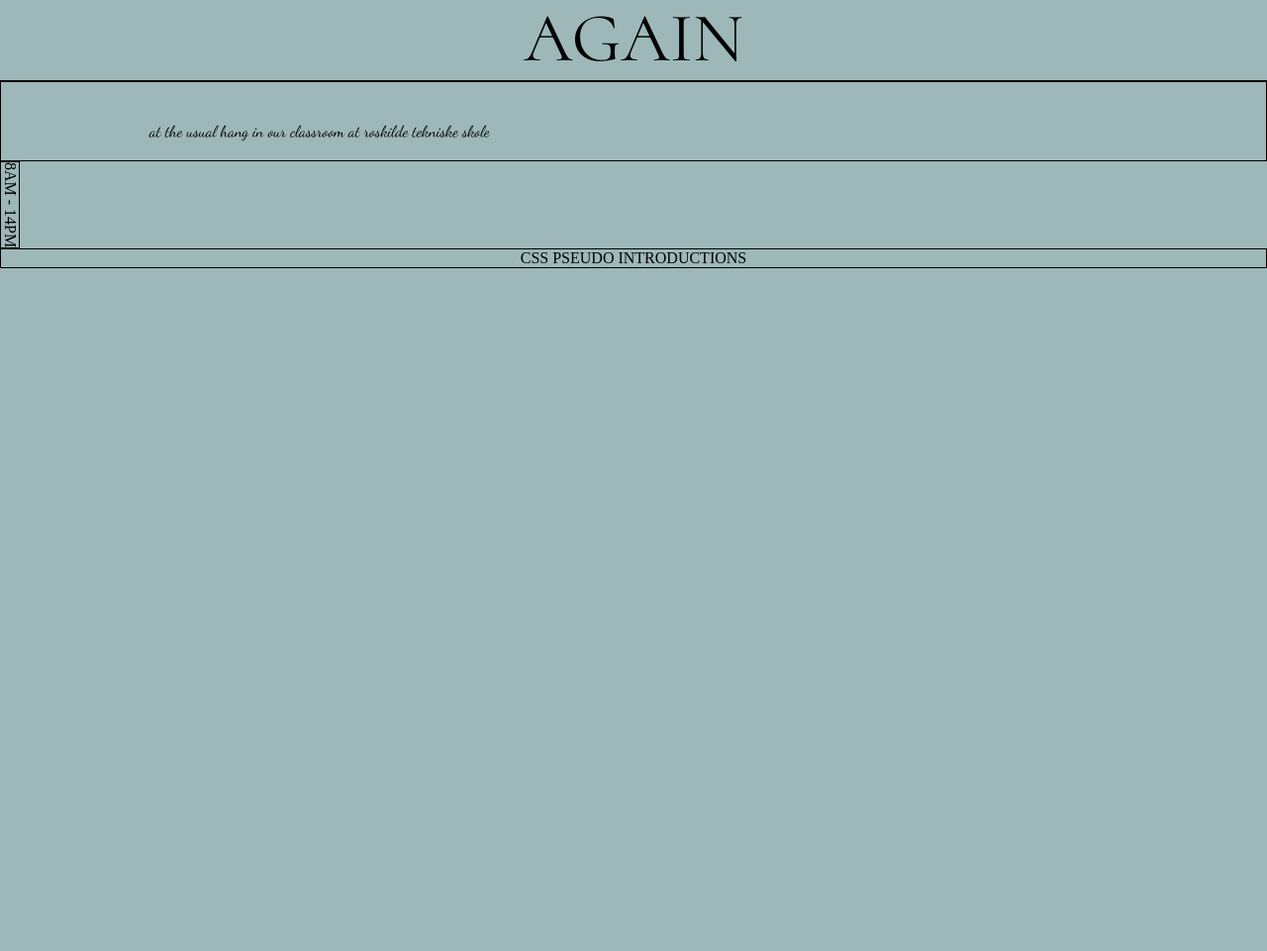
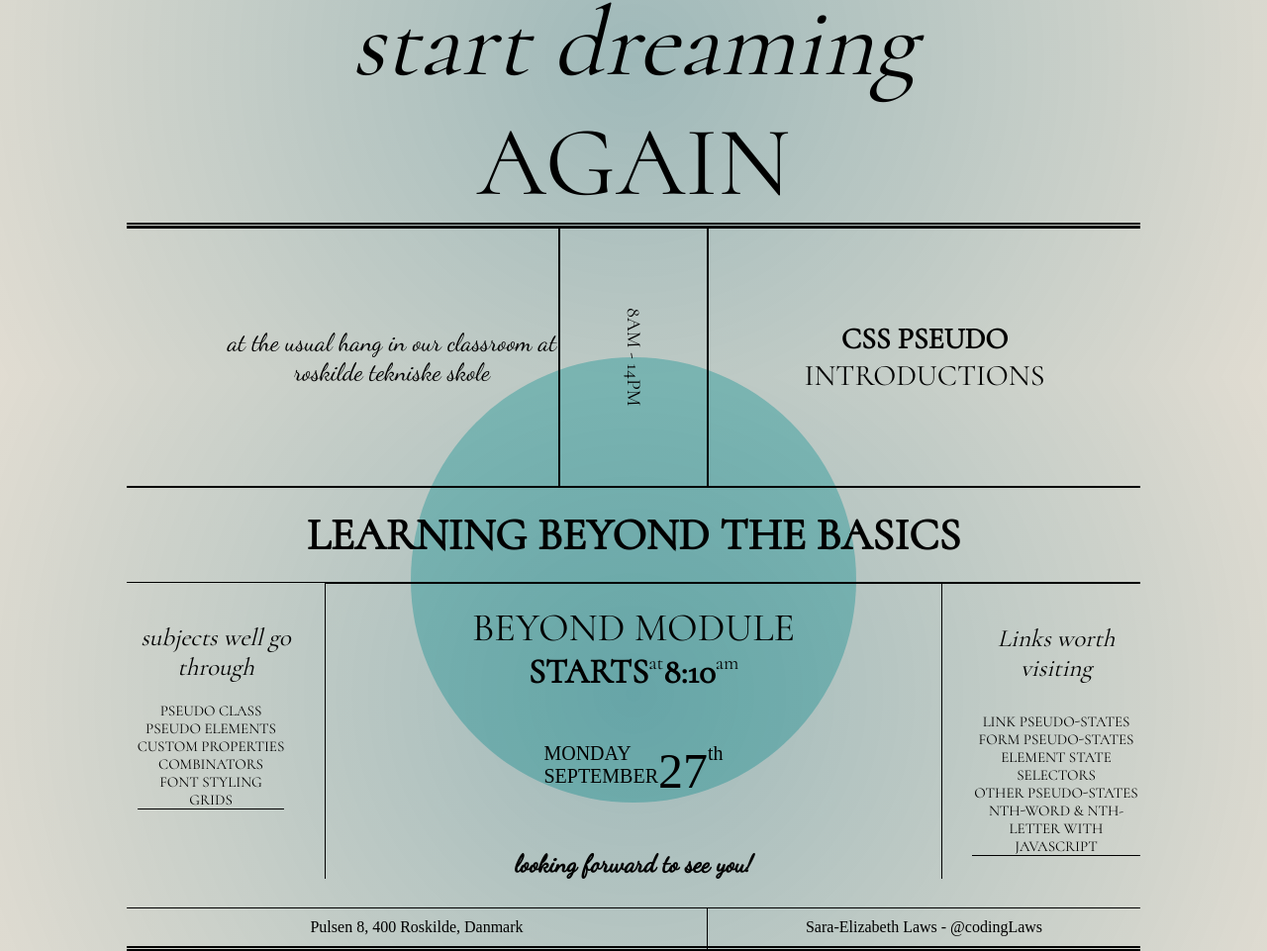
Before and after one commit to ZahraSH67/Landingspage, a plain HTML site: page index.html in a window 1280 px wide. Shown: the part 259-1220 px from the top of the page at 99% size. Before the commit the page ends 800 px from the top, so only its background shows below. Drawn offline with Linux system fonts and the light colour scheme.

Commit message:
I finished the project.

```diff
--- a/CSS/base.css
+++ b/CSS/base.css
@@ -1,4 +1,3 @@
-/* همه تنظیمات اولیه  */
 
 *{
     margin: 0;
@@ -6,61 +5,250 @@
     box-sizing: border-box;
  }
  .container {
+    margin: auto;
+    width: 80%;
+    height: 80vh;
     background-color: var(--base-color);
- }
- .first-part{
-     border-bottom: 1px double black;
-     font-family: var(--base-font)
+    background: radial-gradient(circle, var(--base-color)0%, var(--accent-color)100%);
+    background-image: radial-gradient(circle, var(--base-color)0%, var(--accent-color)100%);
  }
 
- .parag-first-part{
+
+main div {
+    overflow: hidden;
+}
+ header{
+    border-bottom: var(--accent-border);
+    font-family: var(--base-font);
+ }
+
+ header p{
     text-transform: uppercase;
-     font-size: 70px;
+    font-size: 100px;
     display: flex;
     justify-content: center;
     justify-items: center;
     font-weight: 300;
  }
- .parag-first-part:nth-child(3) {
+
+ header p:nth-child(3) {
     text-transform: lowercase;
     font-style: oblique;
  }
- /* .second-part {
-     display: grid;
-     grid-template-columns: 45% 10% 45%;
- } */
- div.second-part div:nth-child(1) {
-     /* grid-column: 1/2; */
-     border: 1px solid black;
-     padding-top: 40px;
-     padding-bottom: 20px;
-     /* padding-right: 20px; */
-     padding-left: 150px;
-     font-family: 'Dancing Script', cursive;
+.location {
+    font-size: 25px;
+    padding-left: 100px;
+    padding-top: 100px;
+    padding-bottom: 100px;
+    display: flex;
+    justify-content: center;
+    align-items: center;
+     border-top: var(--base-border);
+     border-right: var(--base-border);
+     border-bottom: var(--base-border);
+     font-family: var(--accent-font);
+     text-align: center;
  }
- div.second-part div:nth-child(2) {
-     /* grid-column: 2/3; */
-     border: 1px solid black;
-     writing-mode: vertical-rl;
-     display: flex;
-     align-items: center;
- }
- div.second-part div:nth-child(3) {
-     /* grid-column: 3/4; */
-     border: 1px solid black;
+ .time , .introduction {
+    font-family: var(--base-font);
      display: flex;
      justify-content: center;
      align-items: center;
  }
- /* .third-part, .fourth-part, .fifth-part {
+.time {
+    border: var(--base-border);
+    flex-direction: column;
+    writing-mode: vertical-rl;
+    font-size: 20px;
+    padding: 10px;
+ }
+ .introduction{
+    font-size: 30px;
+    display: flex;
+    flex-direction: column;
+    font-weight: 300;
+    border-top: var(--base-border);
+    border-left: var(--base-border);
+    border-bottom: var(--base-border);
+ }
+ .introduction p span:first-child{
+    font-weight: bold;
+ }
+.title {
+    border-top: var(--base-border);
+    border-bottom: var(--base-border);
+    font-family: var(--base-font);
+    font-size: 45px;
+    font-weight: 800;
+}
+.dato{
+    padding: 0;
+    display: flex;
+    flex-direction: column;
+    border-top: var(--base-border);
+    border-right: var(--base-border);
+    border-left: var(--base-border);
+ }
+.dato p:first-child{
+    font-size: 40px;
+    display: flex;
+    justify-content: center;
+    align-items: flex-start;
+    padding-top: 20px;
+    font-family: var(--base-font);
+ }
+
+.dato p:nth-child(2) {
+    /* padding-bottom: 40px; */
+    display: flex;
+    justify-content: center;
+    align-items: flex-start;
+    font-size: 35px;
+    font-family: var(--base-font);
+    font-weight: bold;
+ }
+ .dato p:nth-child(3){
+    display: flex;
+    justify-content: center;
+    align-items: flex-start;
+    font-size: 20px;
+    padding-top: 50px;
+ }
+.normal-font{
+  font-weight: normal;
+  font-size: 20px;
+
+ }
+.design-font {
+    display: flex;
+    flex-direction: column;
+    font-size: 50px;
+ }
+
+.dato p:nth-child(4) {
+    font-family: var(--accent-font);
+    font-size: 25px;
+    padding-top: 50px;
+    /* padding-bottom: 20px; */
+    font-weight: bold;
+    display: flex;
+    justify-content: center;
+    align-items: flex-end;
+ }
+
+ .title, .subjects {
+     display: flex;
+     flex-direction: column;
+     justify-content: center;
+     align-items: center;
+     padding-top:20px;
+     padding-bottom: 20px;
+ }
+
+
+.subjects{
+    /* padding-top: 0; */
+    text-transform: uppercase;
+    font-family: var(--base-font);
+    display: flex;
+    flex-direction: column;
+    justify-content: center;
+    margin-top: 20px;
+    width: 200px;
+    height: fit-content;
+    align-items: center;
+    font-size: 15px;
+    padding-right: 30px;
+    /* background-color: brown; */
+
+}
+.subjects p:nth-child(1) {
+    /* background-color: brown; */
+    font-family: var(--base-font);
+    font-style: italic;
+    font-size: 25px;
+    padding-bottom: 20px;
+    text-transform: lowercase;
+    padding-left: 10px;
+    text-align: center;
+}
+
+.links {
+    display: flex;
+    border-top: var(--base-border);
+    flex-direction: column;
+    justify-content: center;
+    margin-bottom: 20px;
+    width:200px;
+    height: fit-content;
+    align-items: center;
+    padding-left: 30px;
+    /* padding: 20px; */
+    font-size: 15px;
+}
+.links p:first-child {
+    font-family: var(--base-font);
+    font-style: italic;
+    font-size: 25px;
+    padding-top: 40px;
+    padding-bottom: 30px;
+    text-align: center;
+}
+
+.links ul,.subjects ul{
+    list-style: none;
+    text-align: center;
+    border-bottom: var(--base-border);
+}
+
+.links ul li a {
+    text-decoration: none;
+    color: black;
+    font-family: var(--base-font);
+    font-size: 15px;
+    /* padding: 10px; */
+}
+
+.links ul li a:hover{
+    color: var(--base-color);
+}
+
+.empty {
+    border-bottom: var(--base-border);
+    height: 30px;
+}
+
+.address-left {
+    padding: 10px;
+    font-weight: 300;
     display: flex;
     justify-content: center;
     align-items: center;
-     border: 1px solid black;
-     padding-top: 50px;
-     padding-bottom: 50px;
+    border-right: var(--base-border);
+    border-bottom: var(--accent-border);
+
 }
- .fourth-part, .fifth-part {
-     flex-direction: column;
+.address-right{
+    display: flex;
+    justify-content: center;
+    align-items: center;
+    padding: 10px;
+    font-weight: 300;
+    border-bottom: var(--accent-border);
 }
-  */
+
+
+
+@media screen and (max-width: 600px){
+      main{width: 80%;}
+      .dato{
+        background-color: var(--circle-color);
+        mix-blend-mode: multiply;
+      }
+      .address-left{
+        border-top: var(--base-border);
+      }
+      .address-right{
+        border-bottom: var(--base-border);
+      }
+}
--- /dev/null
+++ b/CSS/circle.css
@@ -0,0 +1,21 @@
+.circle {
+
+    grid-row: 2/7;
+    grid-column: 4/-4;
+    z-index: -10;
+    width: 450px;
+    height: 450px;
+    background-color: var(--circle-color);
+    mix-blend-mode: multiply;
+    border-radius: 100%;
+    /* position: absolute;
+    left: 50%;
+    top: 70%;
+    transform: translate(-50%, -70%); */
+}
+@media screen and (max-width: 600px){
+    .circle{
+       display: none;
+    }
+
+}
--- a/CSS/layout.css
+++ b/CSS/layout.css
@@ -1,45 +1,87 @@
  /* size
  grid */
 
-main {
-    display: grid;
-    grid: repeat(8, calc(100vw/8)/auto-flow);
-    /* grid-template-areas:"h h h h h x s s s s s"
-                        "h h h h h x s s s s s"
-                        "m m m m m m m m m m m"
-                        "v v v g g g g g k k k"
-                        "v v v g g g g g k k k"
-                        "v v v g g g g g k k k"
-                        "v v v g g g g g k k k"
-                        "l l l l l j j j j j j"
-
-                        ; */
+main{
+   display: grid;
+   grid: auto /repeat(9,1fr);
 }
 
 
-/* .second-part{
-    display: grid;
-
-    grid-template-columns: 45% 10% 45%;
- } */
- div.second-part div:nth-child(1)
- {
-    /* grid-row: 1/3; */
-    /* grid-column:1/2; */
-    grid-column: 3 span;
-    /* grid-area: h;  */
+.location{
+   grid-column: 1/5;
+   grid-row: 1/span 2;
+ }
+ .time{
+   grid-column:5/6;
+   grid-row: 1/span 2;
  }
 
- div.second-part div:nth-child(2){
-    /* grid-row: 1/3; */
-    /* grid-column: 2/3; */
-    grid-column: 2 span;
-    /* grid-area: x;  */
+ .introduction{
+   grid-column: 6/-1;
+   grid-row: 1/span 2;
  }
 
- div.second-part div:nth-child(3)
- {
-    /* grid-column: 3/4 ; */
-    grid-column: 3 span;
-    /* grid-area: s; */
- }
+.title{
+   grid-column: 1/-1;
+   grid-row: 3/span 1;
+}
+.subjects{
+   grid-column: 1/3;
+   grid-row: 4/span 3;
+}
+
+ .dato{
+  grid-column: 3/8;
+  grid-row: 4/span 3;
+}
+.links{
+   grid-row: 4/ span 3;
+   grid-column: 8/-1;
+}
+
+.empty{
+   grid-row: 7/span 1;
+   grid-column: 1/-1;
+}
+
+.address-left{
+   grid-row: 8/span 1;
+   grid-column: 1/6;
+}
+.address-right{
+   grid-row: 8/span 1;
+   grid-column: 6/-1;
+}
+
+
+
+@media screen and (max-width: 600px) {
+
+   .dato{
+      grid-column: 1/-1;
+      grid-row: 4/span 4;
+   }
+   .subjects{
+      grid-column: 1/-1;
+      grid-row: 8/ span 4;
+   }
+   .links{
+      grid-column: 1/-1;
+      grid-row: 12/ span 4;
+
+   }
+   .empty{
+      grid-column: 1/-1;
+      grid-row: 16/span 1;
+   }
+   .address-left {
+      grid-column: 1/-1;
+     grid-row: 17/span 1;
+   }
+   .address-right{
+      grid-column: 1/-1;
+      grid-row: 18/span 1;
+   }
+
+
+}
--- a/CSS/style.css
+++ b/CSS/style.css
@@ -1,5 +1,5 @@
 @import url('https://fonts.googleapis.com/css2?family=Cormorant&family=Dancing+Script&display=swap');
-
 @import url('variables.css');
 @import url('base.css');
 @import url('layout.css');
+@import url('circle.css');
--- a/CSS/variables.css
+++ b/CSS/variables.css
@@ -6,6 +6,5 @@
     --base-font: 'Cormorant', serif;
     --accent-font:'Dancing Script', cursive;
     --base-border: 1px solid black;
-    --accent-border: 1px double black;
-
+    --accent-border: 5px double black;
 }
--- a/index.html
+++ b/index.html
@@ -7,53 +7,87 @@
     <title>Landingspage</title>
     <link rel="stylesheet" href="CSS/style.css">
 </head>
+
+
 <body class="container">
-    <header class="first-part">
-        <p class="parag-first-part">it's time</p>
-        <p class="parag-first-part">to</p>
-        <p class="parag-first-part">start dreaming</p>
-        <p class="parag-first-part">again</p>
+    <header>
+        <p>it's time</p>
+        <p>to</p>
+        <p>start dreaming</p>
+        <p>again</p>
     </header>
 
     <main>
+        <section class="location">
+            <p>at the usual hang in our classroom at roskilde tekniske skole</p>
+        </section>
+        <section class="time">
+            <p>8AM - 14PM</p>
+        </section>
+        <section class="introduction">
+            <p>
+                <span>CSS PSEUDO </span>
 
-        <div class="second-part">
-            <div id="first-div">at the usual hang in our classroom at roskilde tekniske skole</div>
-            <div id="second-div">8AM - 14PM</div>
-            <div id="third-div">CSS PSEUDO INTRODUCTIONS</div>
-        </div>
+                <div>  INTRODUCTIONS</div>
+            </p>
+        </section>
 
-        <!-- <div class="third-part">
+        <section class="title">
             LEARNING BEYOND THE BASICS
-        </div>
+        </section>
 
-        <div class="fourth-part">
-            <p>BEYOND MODULE</p>
-            <P>STARTS <SPAn>at</SPAn> 8:10 <span>am</span></P>
-            <div>
-                <span>MONDAY SEPTEMBER</span>
-                <Span>27</Span>
-                <span>th</span>
-                </div>
+        <div class="circle"></div>
+
+
+        <section class="dato">
+                <p>BEYOND MODULE</p>
+                <P>STARTS
+                    <span class="normal-font"> at </span>
+                    8:10
+                    <span class="normal-font"> am </span>
+                </P>
+                <p> MONDAY <br>SEPTEMBER
+                  <span class="design-font">27</span> th
+                    <!-- <span>MONDAY </span>
+                    <div>SEPTEMBER</div>
+                    <Span>27</Span>
+                    <span>SEPTEMBER</span>
+                    <span>th</span> -->
+                </p>
                 <p>looking forward to see you!</p>
-            </div>
-        <div class="fifth-part">
-            <h>Subjects well go through</p>
-            <p>pseudo class</p>
-            <p>pseudo elements</p>
-            <p>custom properties</p>
-            <p>combinators</p>
-            <p>font styling</p>
-            <p>grids</p>
-        </div>
-        <div class="sixth-part">
-            <p>Links worth visiting</p>
-            <p><a href="https://daily-dev-tips.com/posts/css-pseudo-classes-links/"></a>LINK PSEUDO-STATES</p>
-            <p><a href="https://daily-dev-tips.com/posts/css-pseudo-classes-forms/"></a>FORM PSEUDO-STATES</p>
-            <p><a href="https://daily-dev-tips.com/posts/css-pseudo-classes-element-states/"></a>ELEMENT STATE SELECTORS</p>
-            <p><a href=""></a>OTHER PSEUDO-STATES</p>
-            <p><a href=""></a></p>
-        </div> -->
+        </section>
+
+            <section class="subjects">
+                <p>Subjects well go through</p>
+                <ul>
+                    <li>pseudo class</li>
+                    <li>pseudo elements</li>
+                    <li>custom properties</li>
+                    <li>combinators</li>
+                    <li>font styling</li>
+                    <li>grids</li>
+                </ul>
+            </section>
+            <section class="links">
+                <p>Links worth visiting</p>
+                <ul>
+                    <li><a href="https://daily-dev-tips.com/posts/css-pseudo-classes-links/">LINK PSEUDO-STATES</a></li>
+                    <li><a href="https://daily-dev-tips.com/posts/css-pseudo-classes-forms/">FORM PSEUDO-STATES</a></li>
+                    <li><a href="https://daily-dev-tips.com/posts/css-pseudo-classes-element-states/">ELEMENT STATE SELECTORS</a></li>
+                    <li><a href="https://daily-dev-tips.com/posts/css-pseudo-classes-other-states/">OTHER PSEUDO-STATES</a></li>
+                    <li><a href="https://codepen.io/tomhodgins/pen/YJZyPr">NTH-WORD & NTH-LETTER WITH JAVASCRIPT</a></li>
+                </ul>
+            </section>
+        <!-- </div> -->
+
+            <div class="empty"></div>
+            <section class="address-left">
+                <p>Pulsen 8, 400 Roskilde, Danmark</p>
+            </section>
+            <section class="address-right">
+                <p>Sara-Elizabeth Laws - @codingLaws</p>
+            </section>
     </main>
+
 </body>
 </html>
```
Lines whose indentation alone changed are shown as unchanged.
